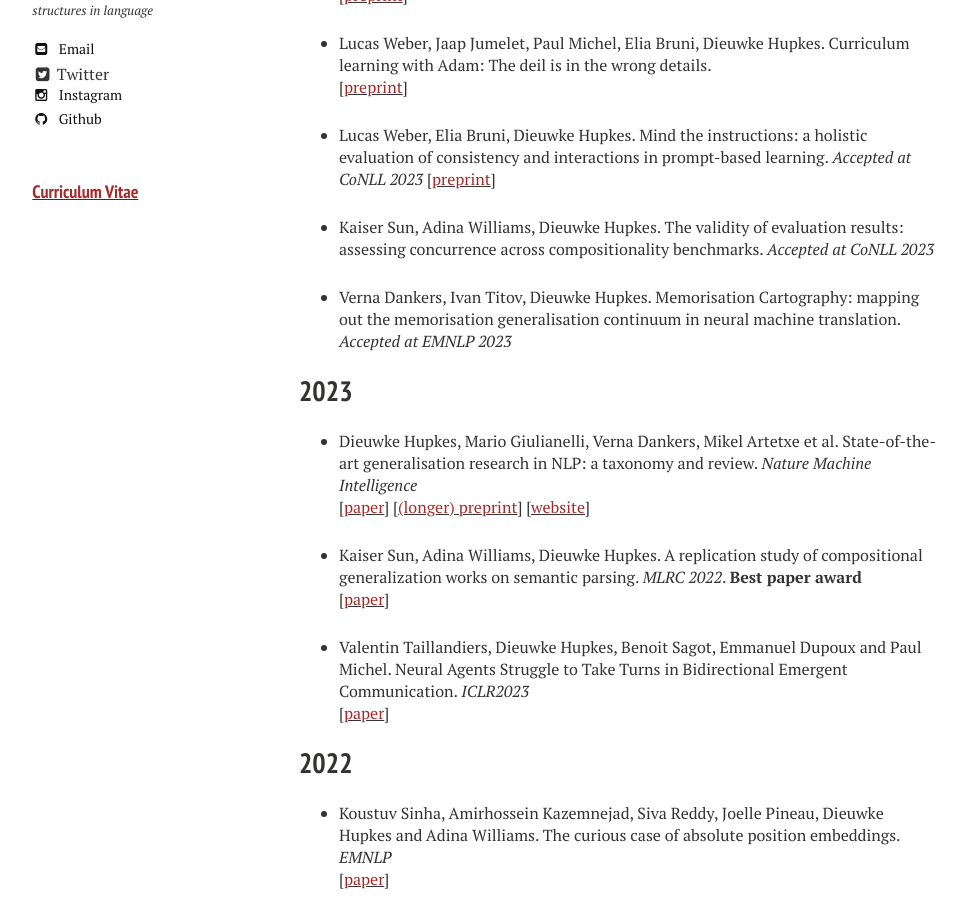
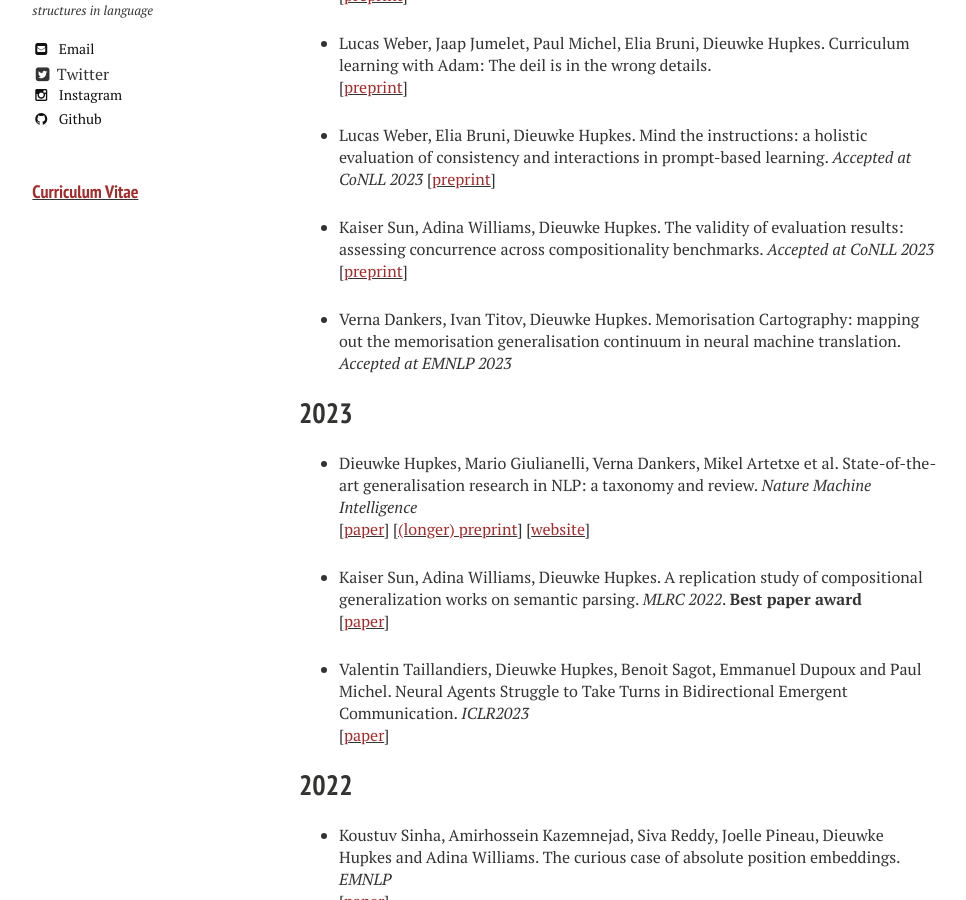
Before and after one commit to dieuwkehupkes/dieuwkehupkes.github.io, a Jekyll site: the page built from publications.md, in a window 1280 px wide and 900 px high, scrolled down 1293 px. Shown: the whole window, without its empty margins (21-987 px from the left). Built offline with Jekyll 4.4.1, drawn with Linux system fonts in a browser that asks for light colours; nearby versions of some CDN libraries.

Commit message:
Add Kaiser arxiv paper

```diff
--- a/publications.md
+++ b/publications.md
@@ -24,6 +24,7 @@ You can also find me on <a href="https://scholar.google.com/citations?user=tAtSM
 \[[<font color="brown">preprint</font>](https://arxiv.org/pdf/2310.13486.pdf){:target="blank"}\]
 
 * Kaiser Sun, Adina Williams, Dieuwke Hupkes. The validity of evaluation results: assessing concurrence across compositionality benchmarks. *Accepted at CoNLL 2023*
+\[[<font color="brown">preprint</font>](https://arxiv.org/abs/2310.17514){:target="blank"}\]
 
 * Verna Dankers, Ivan Titov, Dieuwke Hupkes. Memorisation Cartography: mapping out the memorisation generalisation continuum in neural machine translation. *Accepted at EMNLP 2023*
 
```
